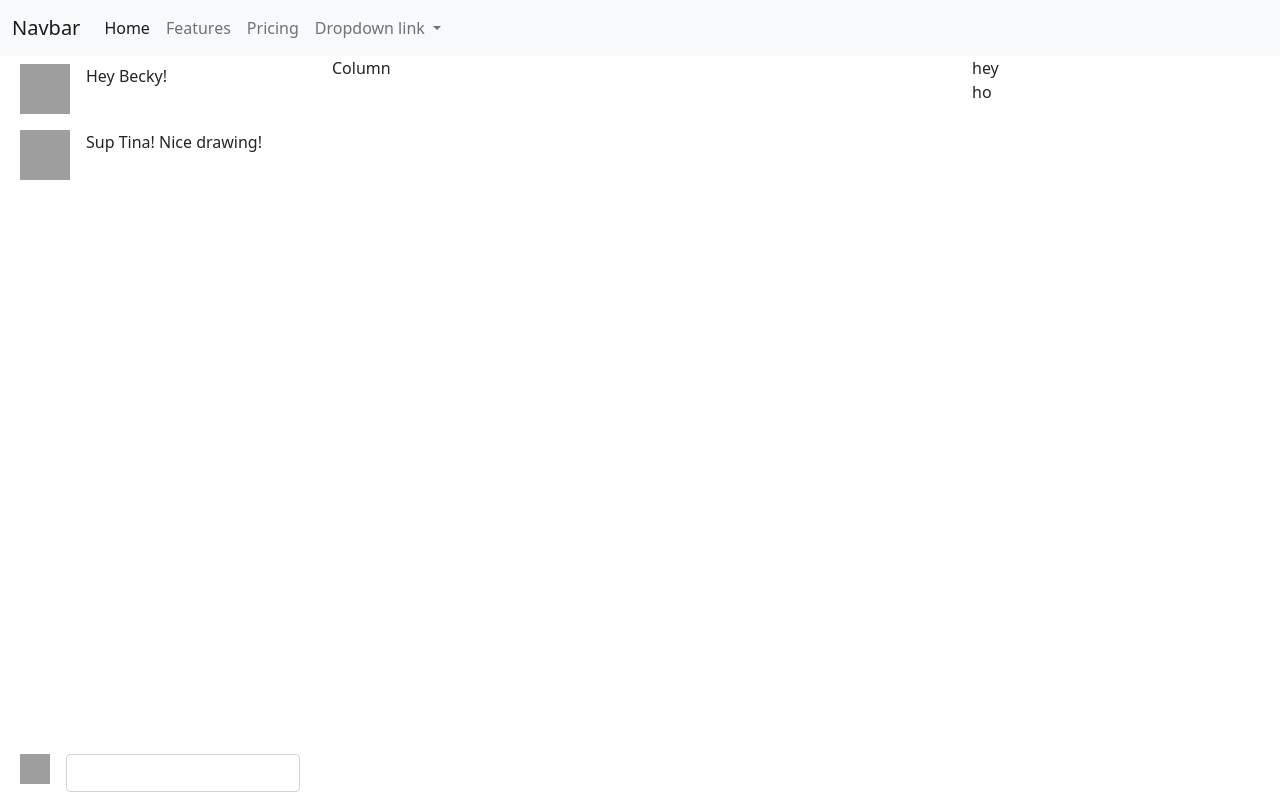
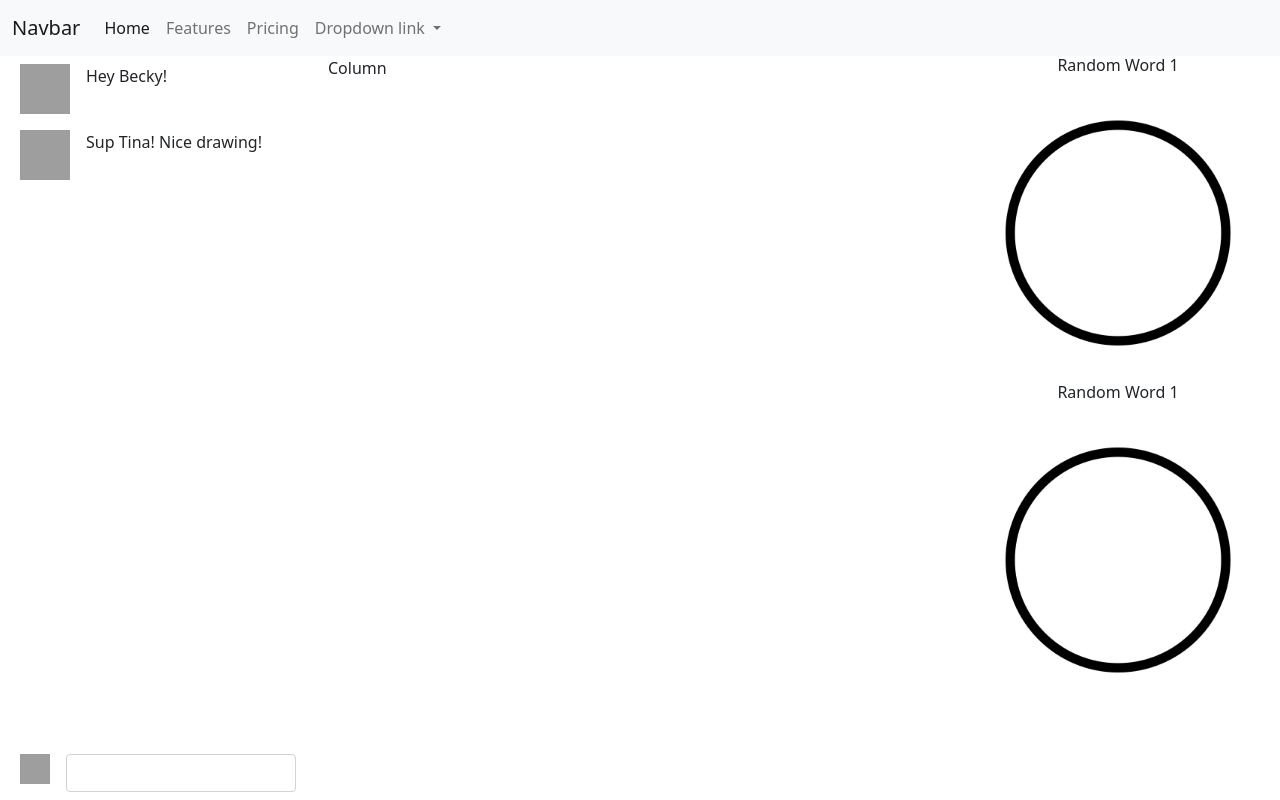
Before and after one commit to SusieHatter/sketch-wars, a plain HTML site: page index.html in a window 1280 px wide. Drawn offline with nearby package versions, Linux system fonts and the light colour scheme; grey boxes are pictures that could not be loaded.

Commit message:
Add roulette mockup

```diff
--- a/index.html
+++ b/index.html
@@ -108,8 +108,15 @@
         </div>
         <div class="col-6">Column</div>
         <div class="col d-flex flex-column">
-          <div class="flex-grow">hey</div>
-          <div class="flex-grow">ho</div>
+          <div class="flex-grow text-center">
+            <h6>Random Word 1</h6>
+            <img src="./assets/circle.png" alt="" style="width: 300px" />
+          </div>
+          <div class="flex-grow text-center">
+            <h6>Random Word 1</h6>
+
+            <img src="./assets/circle.png" alt="" style="width: 300px" />
+          </div>
         </div>
       </div>
     </div>
```
Also changed, not shown: assets/circle.png (added).
